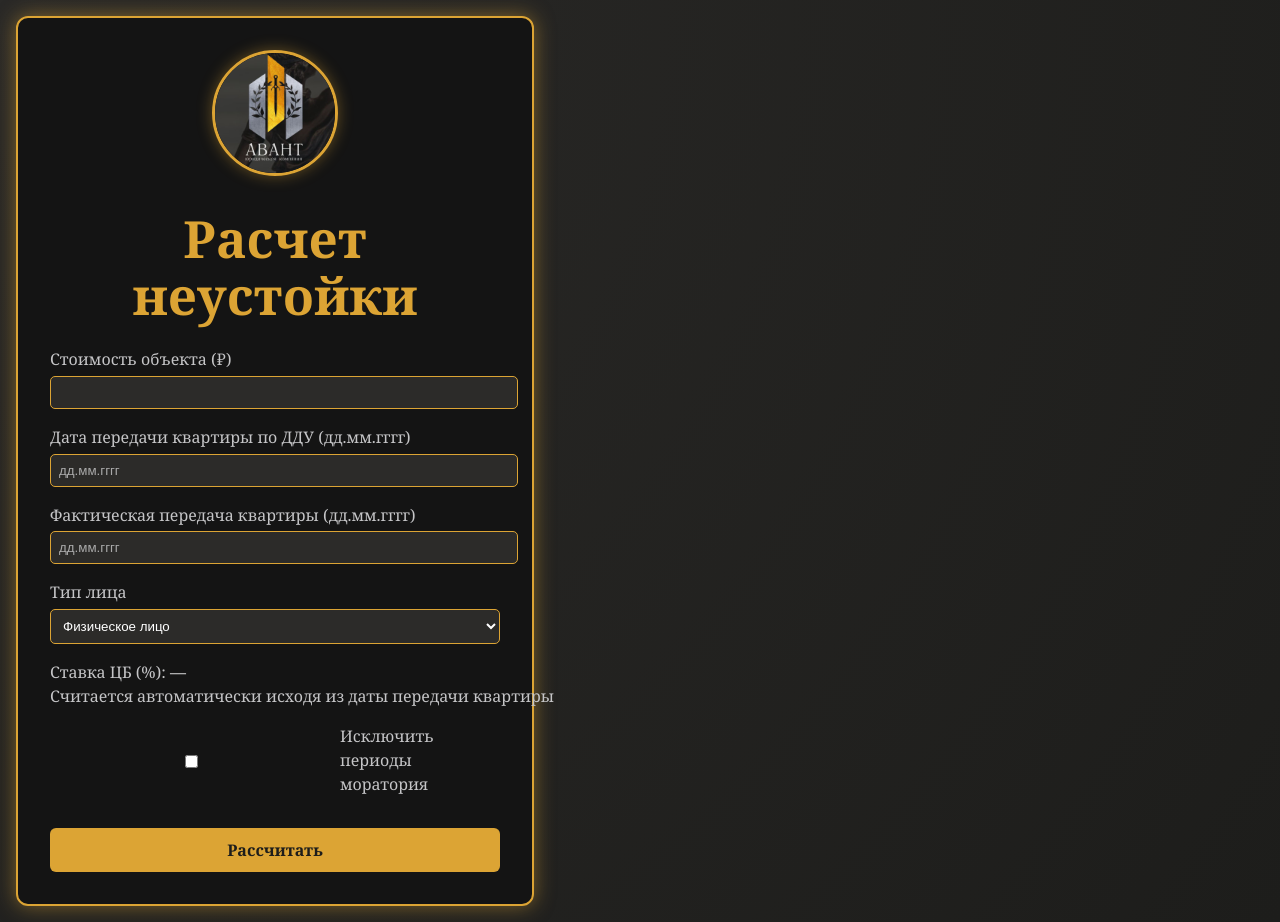
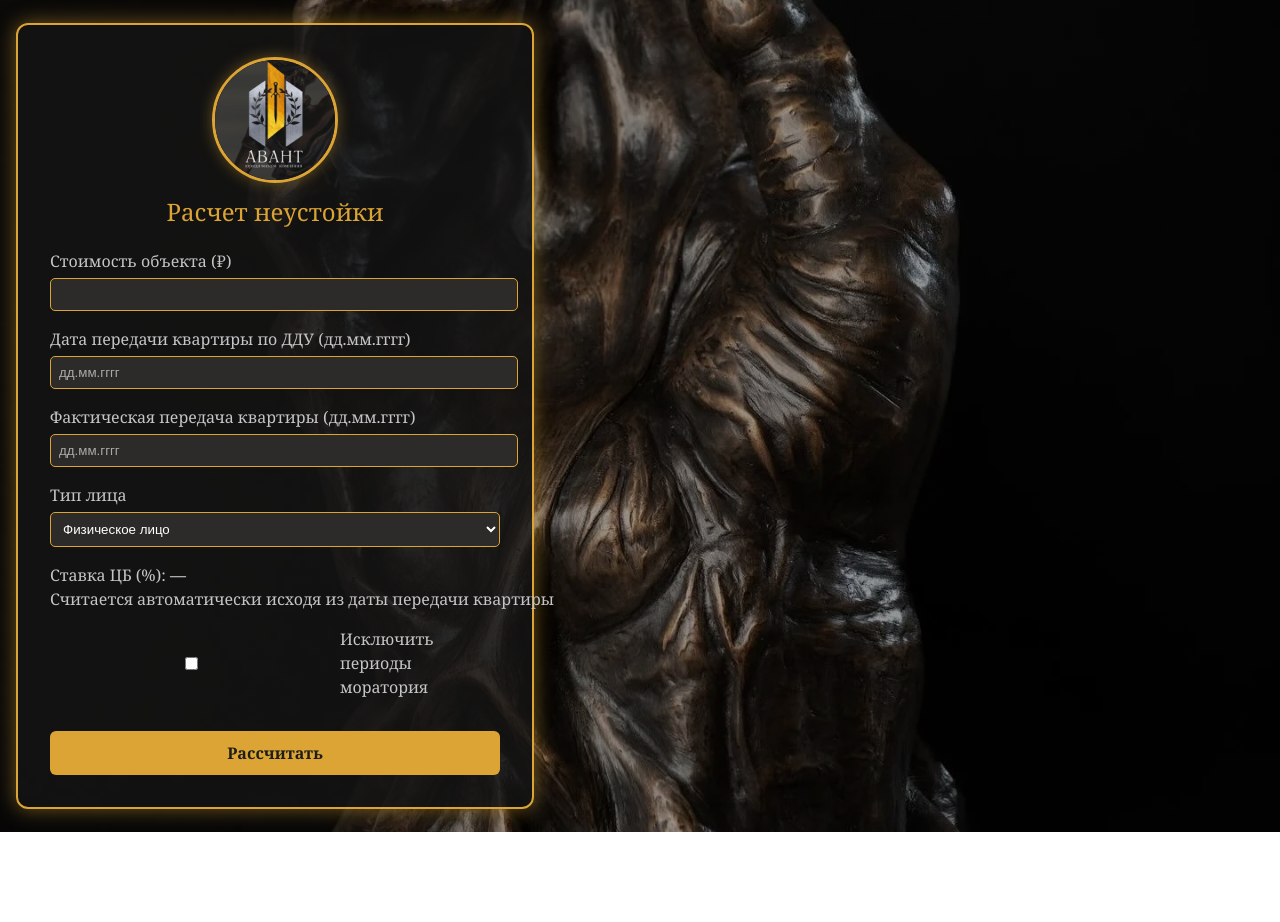
Before and after one commit to ku2ba/penalty-calc, a React (Vite) app: page / in a window 1280 px wide. After the commit the page ends 832 px from the top, so only its background shows below. Built offline with nearby package versions, Linux system fonts and the light colour scheme.

Commit message:
Update App.css

```diff
--- a/src/App.css
+++ b/src/App.css
@@ -2,7 +2,12 @@ body {
   margin: 0;
   padding: 0;
   font-family: 'Georgia', serif;
-  background: radial-gradient(circle at top left, #2a2927, #1d1d1b);
+  background:
+    linear-gradient(rgba(0, 0, 0, 0.4), rgba(0, 0, 0, 0.4)),
+    url('./assets/fon.jpg');
+  background-size: cover;
+  background-position: center;
+  background-repeat: no-repeat;
   color: #c5c5c7;
 }
 
@@ -15,7 +20,7 @@ body {
 }
 
 .form-wrapper {
-  background-color: rgba(20, 20, 20, 0.95);
+  background-color: rgba(20, 20, 20, 0.8);
   border: 2px solid #dca434;
   border-radius: 12px;
   padding: 2rem;
@@ -40,6 +45,8 @@ body {
   color: #dca434;
   margin-bottom: 1.5rem;
   text-align: center;
+  font-size: 1.5rem; /* размер шрифта */
+  font-weight: normal; /* обычная толщина */
 }
 
 /* Форма и подписи — влево */
```
